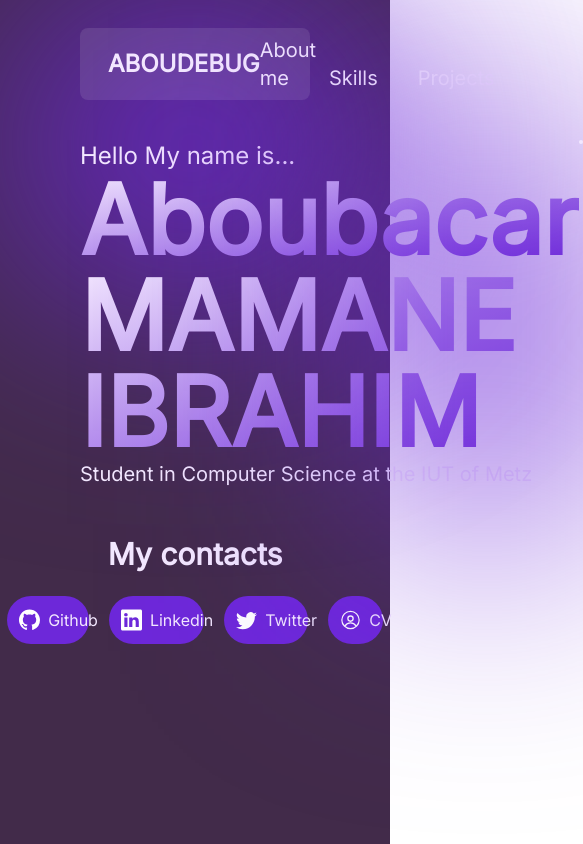
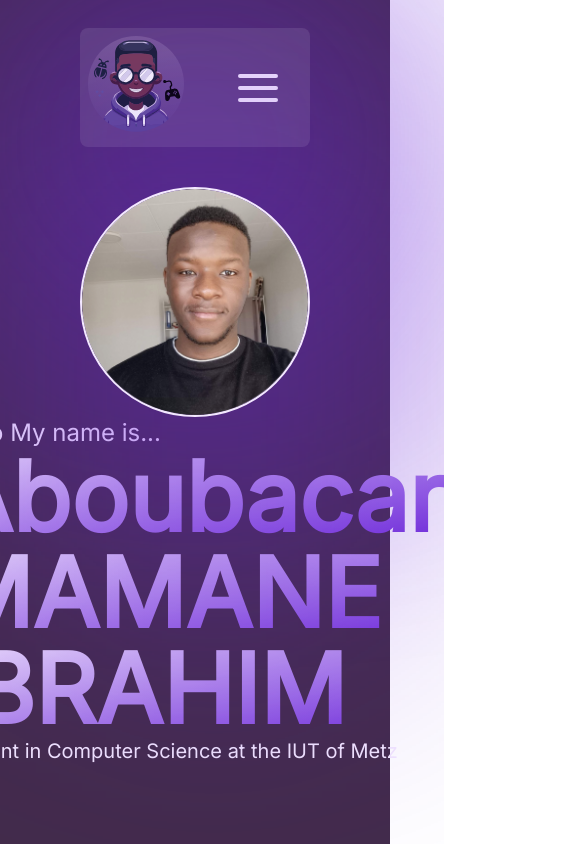
Before and after one commit to between27/testPortfolio, a React (Vite) app: page / in a window 390 px wide. Shown: the top 844 px of the page, 583 px wide, since content can reach past the window. Built offline with nearby package versions, Linux system fonts and the light colour scheme.

Commit message:
responsive landing

```diff
--- a/src/App.jsx
+++ b/src/App.jsx
@@ -6,7 +6,7 @@ import { Body } from './body/Body'
 
 function App() {
  return <div id='app' className='bg-secondary min-h-screen relative'>
-          <div className="absolute bg-primary w-96 h-72 rounded-full blur-[125px] top-0 left-0"></div>
+          <div className="absolute bg-primary w-96 h-72 rounded-full blur-[150px] top-0 left-0"></div>
   <div className='container px-20 mx-auto relative' >
     <div className='h-5'></div>
     <Header />
--- a/src/Header.jsx
+++ b/src/Header.jsx
@@ -7,12 +7,14 @@ export function Header() {
 const listeDeLiens = ["About me", "Skills", "Projects"]
   return (
       <div className="w-full flex justify-between items-center p-2 bg-white/10 rounded-lg mt-2">
-
       <Logo />
-      <div className="space-x-10 pr-5">
+      <div className="space-x-10 pr-5 hidden lg:inline-block">
         {listeDeLiens.map((lien) => (
           <LienHeader key={lien} text={lien} />
         ))}
+      </div>
+      <div className="pr-5 lg:hidden">
+      <img src="/burger.svg" className="" />
       </div>
       </div>
   );
@@ -35,7 +37,7 @@ useEffect(() => {
     <div>
     <img src="/logo1.svg" className= {`w-24 group-hover:scale-105 transition ${duration} ${scale} ease-in-out `} />
     </div>
-  <p className="text-2xl uppercase font-black text-purple-100">Aboudebug</p>
+  <p className="text-2xl uppercase font-black text-purple-100 hidden md:block">Aboudebug</p>
   </div>
 }
 
--- a/src/body/Presentation.jsx
+++ b/src/body/Presentation.jsx
@@ -25,21 +25,24 @@ const buttons = [
 }
 ]
     return <>
-        <div className="py-10 flex justify-around ">
+        <div className="py-10 lg:flex lg:flex-row flex flex-col-reverse items-center lg:justify-around  ">
         {/* Left PART */}
-        <div  className="">
+        <div  className="lg:block flex flex-col items-center text-left">
+            <div>
         <h2 className="text-2xl bg-gradient-to-r text-transparent from-purple-100 to-purple-300 bg-clip-text">Hello My name is...</h2>
         <h1  className="text-8xl text-transparent bg-gradient-to-br from-purple-100 to-primary bg-clip-text font-black">Aboubacar</h1>
-        <h1 className="text-8xl text-transparent bg-gradient-to-br from-purple-100 to-primary bg-clip-text uppercase font-black">Mamane Ibrahim</h1>
+        <h1 className="text-8xl text-transparent bg-gradient-to-br from-purple-100 to-primary bg-clip-text uppercase font-black">Mamane</h1>
+        <h1 className="text-8xl text-transparent bg-gradient-to-br from-purple-100 to-primary bg-clip-text uppercase font-black">Ibrahim</h1>
         <h3 className="text-xl text-purple-100">Student in Computer Science at the IUT of Metz</h3>
+        </div>
         </div>
         {/* right PART */}
         <div className="relative">
-            <div className="absolute bg-primary h-96 w-48 right-0 blur-[135px]"></div>
+            <div className="absolute bg-primary h-96 w-48 right-0 blur-[150px]"></div>
         <img className="rounded-full w-72 border-2 border-purple-100 relative" src="/photo.jpg" />
         </div>
         </div>
-        <div className="">
+        <div className="mt-20">
             <h1 className="text-center text-3xl font-black text-purple-100 p-2 mb-4">My contacts</h1>
             <div className='flex justify-center space-x-5'>
             {buttons.map((elem)=> <LinkCard logo={elem.logo} link={elem.link} key={elem.text} text={elem.text} />)}
```
Also changed, not shown: public/burger.svg (added).
